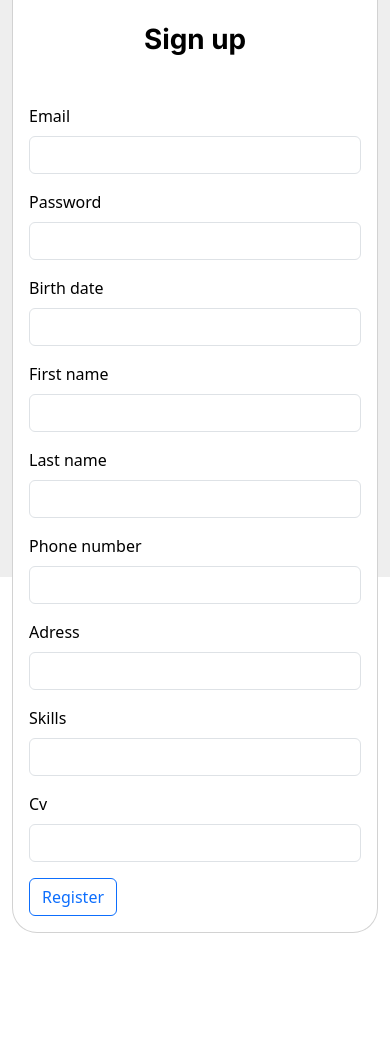
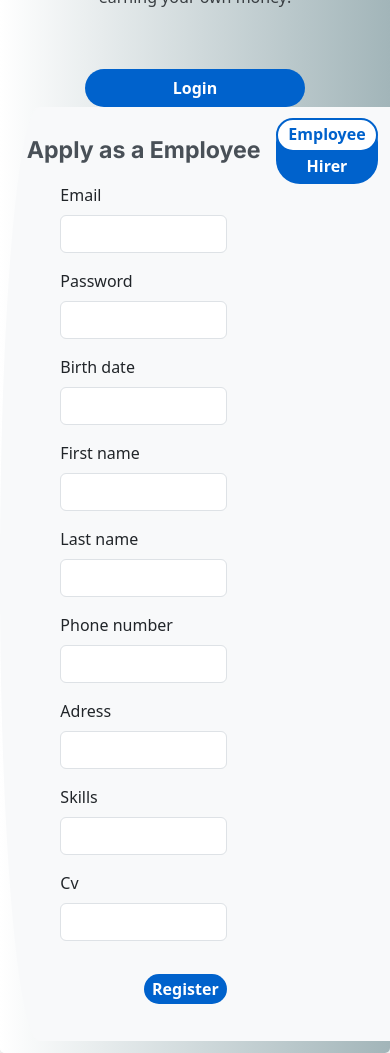
Before and after one commit to majdifkih/RecrutementApp, a Symfony app: template templates/registration/RegisterCandidat.html.twig in a window 390 px wide. Shown: the part 342-1395 px from the top of the page. Before the commit the page ends 1275 px from the top, so only its background shows below. Run offline with Twig, Linux system fonts and the light colour scheme; the template is opened without the code that fills it, so the values that code supplies are empty; form fields are guessed from the names that the template uses; some libraries are stand-ins or nearby versions.

Commit message:
RegisterTemplate

```diff
--- a/templates/base.html.twig
+++ b/templates/base.html.twig
@@ -59,7 +59,7 @@
         </button>
         <div class="collapse navbar-collapse" id="navbarCollapse">
             <div class="navbar-nav ms-auto p-4 p-lg-0">
-                <a href="" class="nav-item nav-link active">Home</a>
+                <a href="{{ path('app_home_page') }}" class="nav-item nav-link active">Home</a>
                 <div class="nav-item dropdown">
                     <a href="#" class="nav-link dropdown-toggle" data-bs-toggle="dropdown">Jobs</a>
                     <div class="dropdown-menu rounded-0 m-0">
--- a/templates/home_candidat/index.html.twig
+++ b/templates/home_candidat/index.html.twig
@@ -79,7 +79,7 @@
                                             <span class="xp-user-live"></span>
                                         </a>
                                         <ul class="dropdown-menu small-menu">
-                                            <li><a href="{{ path('app_one_candidat', {'id': candidat.getId()}) }}">
+                                            <li><a href="{{ path('app_one_candidat')}}">
                                                     <span class="material-icons">person_outline</span>
                                                     Profile
                                                 </a></li>
@@ -122,7 +122,7 @@
 
                     <h4 class="page-title">Dashboard</h4>
                     <ol class="breadcrumb">
-                        <li class="breadcrumb-item"><a href="#">{{ candidat.getFirstName }}</a></li>
+                        <li class="breadcrumb-item"><a href="#">{{ app.user.getFirstName() }}</a></li>
                         <li class="breadcrumb-item active" aria-curent="page">Dashboard</li>
                     </ol>
                 </div>
--- a/templates/home_candidat/profil.html.twig
+++ b/templates/home_candidat/profil.html.twig
@@ -62,7 +62,7 @@
                                 <span class="xp-user-live"></span>
                             </a>
                             <ul class="dropdown-menu small-menu">
-                                <li><a href="{{ path('app_one_candidat', {'id': candidat.getId()}) }}">
+                                <li><a href="{{ path('app_one_candidat', {'id': app.user.getId()}) }}">
                                         <span class="material-icons">person_outline</span>
                                         Profile
                                     </a></li>
--- a/templates/registration/RegisterCandidat.html.twig
+++ b/templates/registration/RegisterCandidat.html.twig
@@ -1,51 +1,86 @@
 {% extends 'base.html.twig' %}
 
 {% block title %}Register{% endblock %}
-
+{% block stylesheets %}
+    {{ parent() }}
+    <link rel="stylesheet" href="{{ asset('/assets/css/registerStyle.css') }}">
+{% endblock %}
 
 {% block body %}
 
 
-    <section class="vh-100" style="background-color: #eee;">
-        <div class="container h-100">
-            <div class="row d-flex justify-content-center align-items-center h-100">
-                <div class="col-lg-12 col-xl-11">
-                    <div class="card text-black" style="border-radius: 25px;">
-                        <div class="card-body p-md-5">
-                            <div class="row justify-content-center">
-                                <div class="col-md-10 col-lg-6 col-xl-5 order-2 order-lg-1">
 
-                                    <p class="text-center h1 fw-bold mb-5 mx-1 mx-md-4 mt-4">Sign up</p>
-                                    {{ form_errors(canForm) }}
-                                    {{ form_start(canForm) }}
+
+
+    <div class="container register shadow">
+        <div class="row">
+            <div class="col-md-3 register-left">
+                <img src="https://image.ibb.co/n7oTvU/logo_white.png" alt=""/>
+                <h3>Welcome</h3>
+                <p>You are 30 seconds away from earning your own money!</p>
+                <a href="{{ path('app_login') }}"><input type="submit" name="" value="Login"/></a><br/>
+            </div>
+            <div class="col-md-9 register-right">
+                <ul class="nav nav-tabs nav-justified" id="myTab" role="tablist">
+                    <li class="nav-item">
+                        <a class="nav-link active w-100" id="home-tab" data-toggle="tab" href="{{ path('app_registration_candidat') }}" role="tab" aria-controls="home" aria-selected="true">Employee</a>
+                    </li>
+                    <li class="nav-item">
+                        <a class="nav-link" id="profile-tab" data-toggle="tab" href="{{ path('app_registration_recruiter') }}" role="tab" aria-controls="profile" aria-selected="false">Hirer</a>
+                    </li>
+                </ul>
+                <div class="tab-content" id="myTabContent">
+                    <div class="tab-pane fade show active" id="home" role="tabpanel" aria-labelledby="home-tab">
+                        <h3 class="register-heading">Apply as a Employee</h3>
+                        <div class="row register-form">
+                            <div class="col-md-6">
+                                {{ form_errors(canForm) }}
+                                {{ form_start(canForm) }}
+                                <div class="form-group">
                                     {{ form_row(canForm.email) }}
+                                </div>
+                                <div class="form-group">
                                     {{ form_row(canForm.plainPassword, {
                                         label: 'Password'
                                     }) }}
+                                </div>
+                                <div class="form-group">
                                     {{ form_row(canForm.birth_date) }}
-                                    {{ form_row(canForm.first_name) }}
-                                    {{ form_row(canForm.last_name) }}
-                                    {{ form_row(canForm.Phone_Number) }}
-                                    {{ form_row(canForm.adress) }}
-                                    {{ form_row(canForm.skills) }}
-                                    {{ form_row(canForm.cv) }}
-                                    <button type="submit" class="btn btn-outline-primary">Register</button>
-                                    {{ form_end(canForm) }}
 
 
                                 </div>
-                                <div class="col-md-10 col-lg-6 col-xl-7 d-flex align-items-center order-1 order-lg-2">
-
-                                    <img src="https://mdbcdn.b-cdn.net/img/Photos/new-templates/bootstrap-registration/draw1.webp"
-                                         class="img-fluid" alt="Sample image">
+                                <div class="form-group">
+                                    {{ form_row(canForm.first_name) }}
+                                                                   </div>
+                                <div class="form-group">
+                                    {{ form_row(canForm.last_name) }}
 
                                 </div>
                             </div>
+                            <div class="col-md-6">
+                                <div class="form-group">
+                                    {{ form_row(canForm.Phone_Number) }}
+                                                                 </div>
+                                <div class="form-group">
+                                    {{ form_row(canForm.adress) }}
+                                                                   </div>
+                                <div class="form-group">
+                                    {{ form_row(canForm.skills) }}
+
+                                </div>
+                                <div class="form-group">
+                                    {{ form_row(canForm.cv) }}
+                                                                 </div>
+
+                                <input type="submit" class="btnRegister"  value="Register"/>
+                            </div>
                         </div>
+                        {{ form_end(canForm) }}
                     </div>
                 </div>
             </div>
         </div>
-    </section>
+
+    </div>
 
 {% endblock %}
```
Also changed, not shown: src/Controller/HomeCandidatController.php (+6 -9 lines), templates/registration/RegisterRecruiter.html.twig (+60 -20 lines), templates/security/login.html.twig (+5 -2 lines), public/assets/css/registerStyle.css (added).
